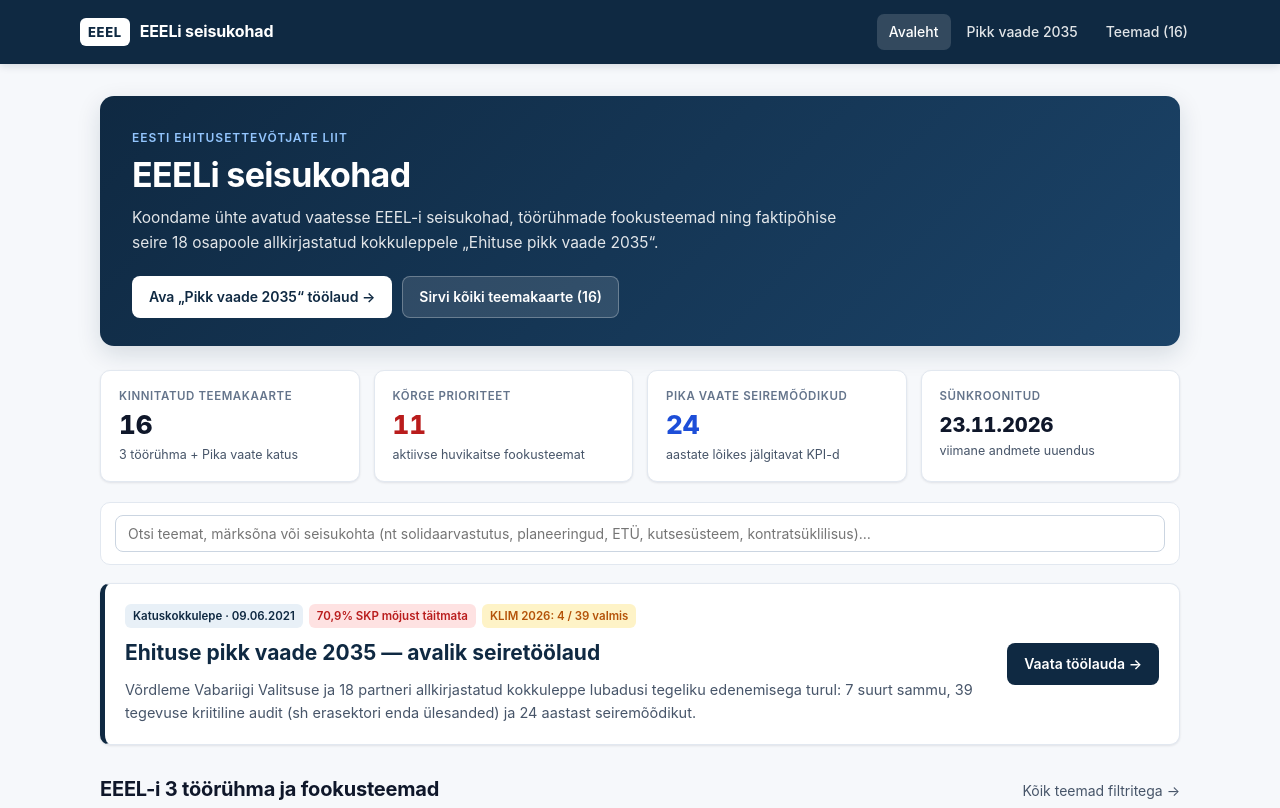
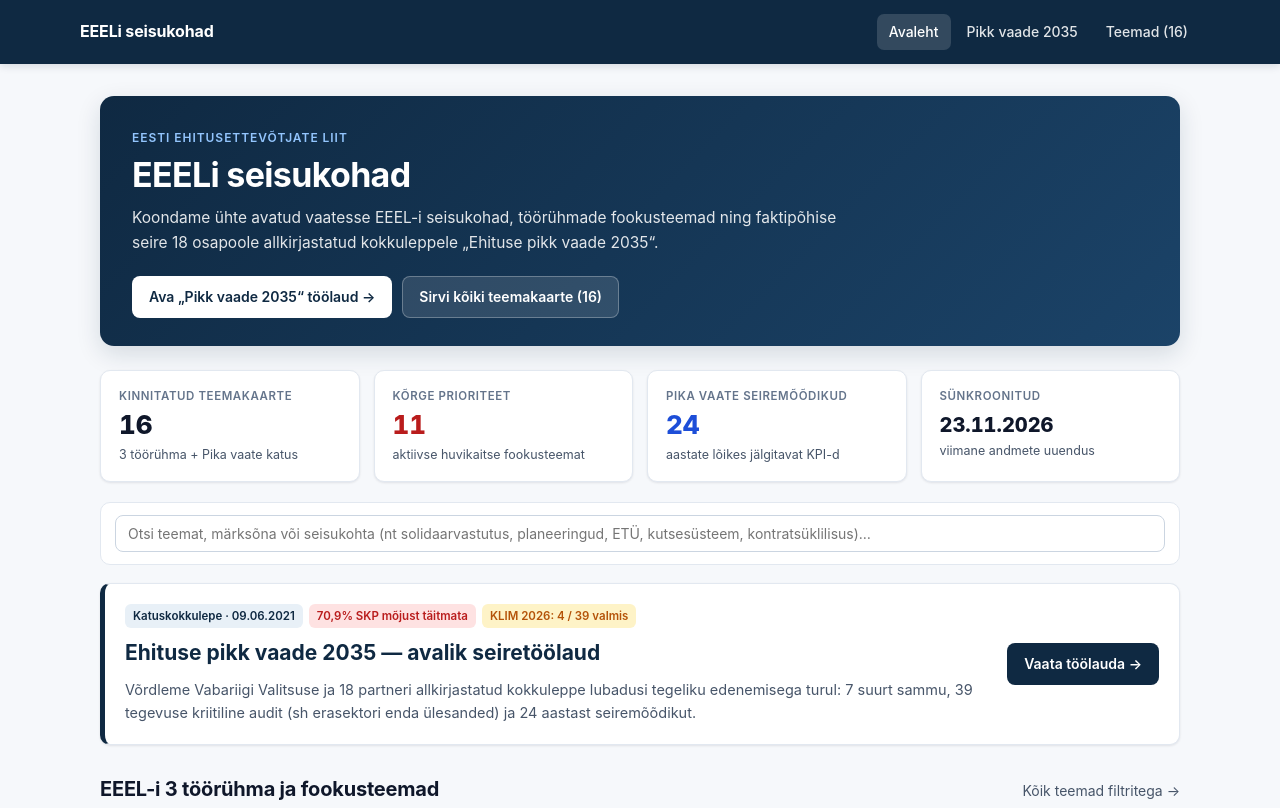
Before and after one commit to klmrgrss/huvikaitse, an Astro site: page / in a window 1280 px wide. Shown: the top 808 px of the page. Built offline with nearby package versions, Linux system fonts and the light colour scheme; Astro itself is replaced by a stand-in of ours.

Commit message:
Eemalda EEEL kapsel päisest

```diff
--- a/src/layouts/BaseLayout.astro
+++ b/src/layouts/BaseLayout.astro
@@ -28,7 +28,6 @@ const base = data.basePath || '/huvikaitse';
     <header class="site-header">
       <div class="container header-inner">
         <a href={`${base}/`} class="brand-link">
-          <span class="brand-mark">EEEL</span>
           <span>EEELi seisukohad</span>
         </a>
         <nav class="main-nav" aria-label="Peamenüü">
```
